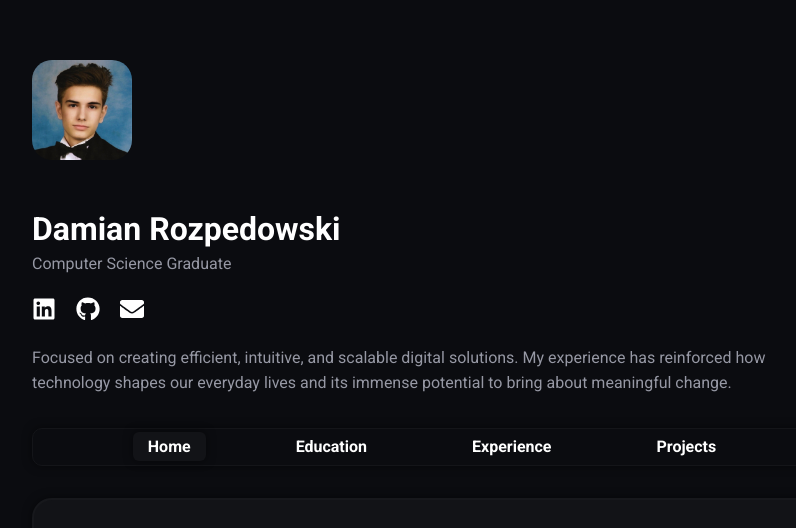
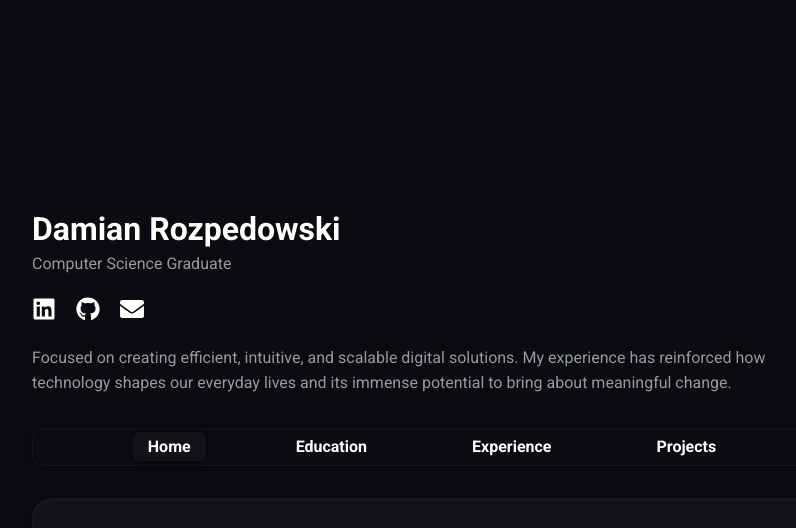
Before and after one commit to DamianRozpedowski/portfolio, a React (Create React App) app: page / in a window 1280 px wide. Shown: the part 272-800 px from the top of the page, without its empty margins (208-1004 px from the left). Built offline with nearby package versions, Linux system fonts and the light colour scheme.

Commit message:
Fix image reference in HomeContainer

```diff
--- a/src/components/Background.js
+++ b/src/components/Background.js
@@ -9,7 +9,7 @@ const Background = () => {
             ></div> {/* Background placeholder */}
             <div
                 className="profile-image"
-                style={{ backgroundImage: "url('/pic.jpg')" }}
+                style={{ backgroundImage: "url({{process.env.PUBLIC_URL + '/pic.jpg'})" }}
             ></div> {/* Profile image */}
         </div>
     );
--- a/src/components/HomeContainer.js
+++ b/src/components/HomeContainer.js
@@ -8,7 +8,7 @@ const HomeContainer = ({ title, content }) => {
             <div className="home-profile-section">
                 <div className="home-profile-image">
                     <img
-                        src="/pic.jpg"
+                        src={process.env.PUBLIC_URL + "/pic.jpg"}
                         alt="Damian Rozpedowski"
                         className="profile-img"
                     />
```
